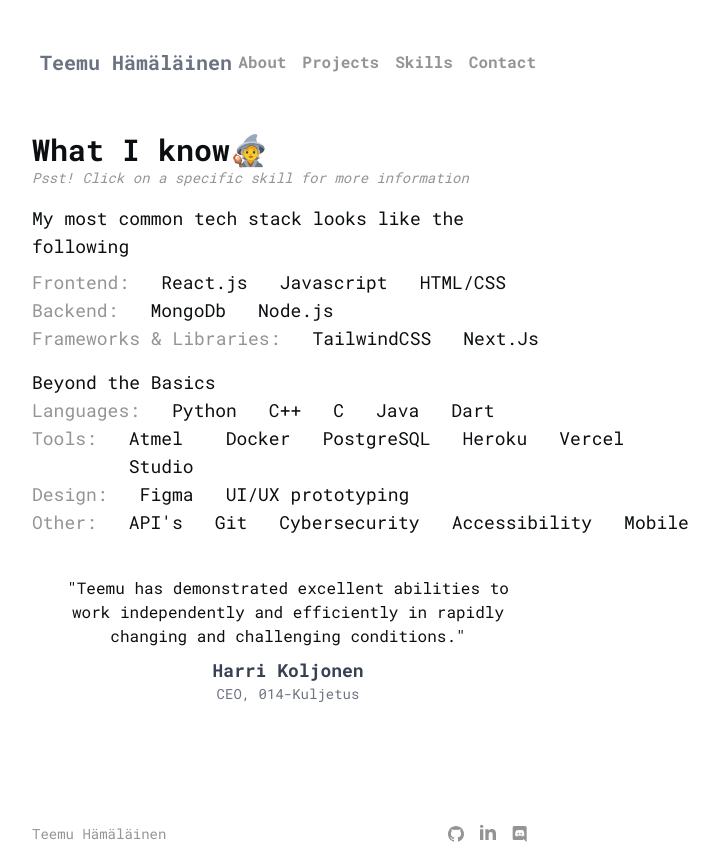
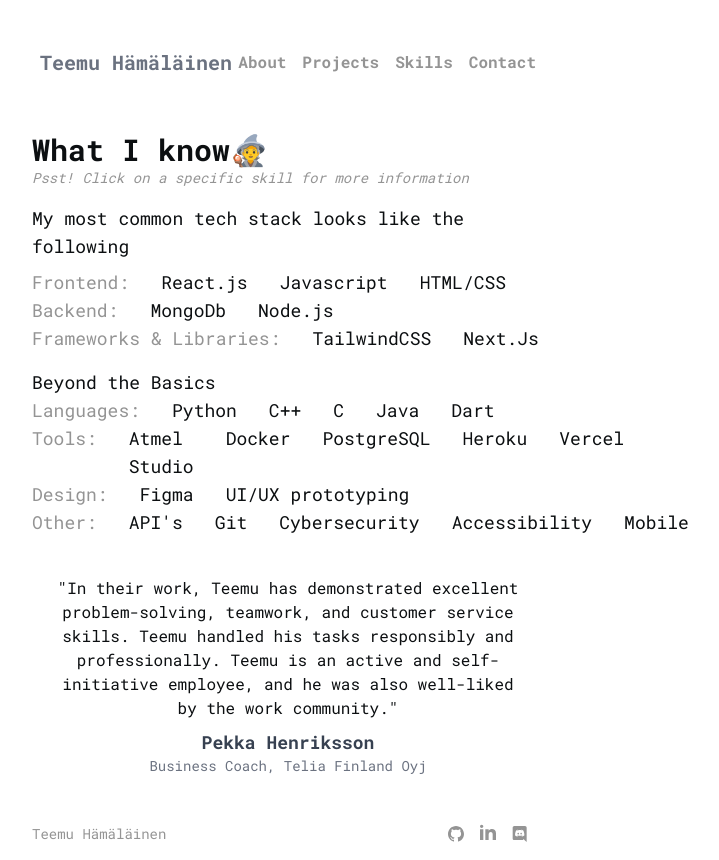
Before and after one commit to temevh/minimalisticPort, a Next.js app: page /skills in a window 1280 px wide. Shown: the whole page, without its empty margins (352-1071 px from the left). Built offline with nearby package versions, Linux system fonts and the light colour scheme.

Commit message:
adjusted autoplay timing

```diff
--- a/src/app/skills/components/Quotes.jsx
+++ b/src/app/skills/components/Quotes.jsx
@@ -45,7 +45,7 @@
         responsive={responsive}
         autoPlay={true}
         infinite={true}
-        autoPlaySpeed={3000}
+        autoPlaySpeed={6000}
         arrows={false}
       >
         {items.map((item) => (
```
